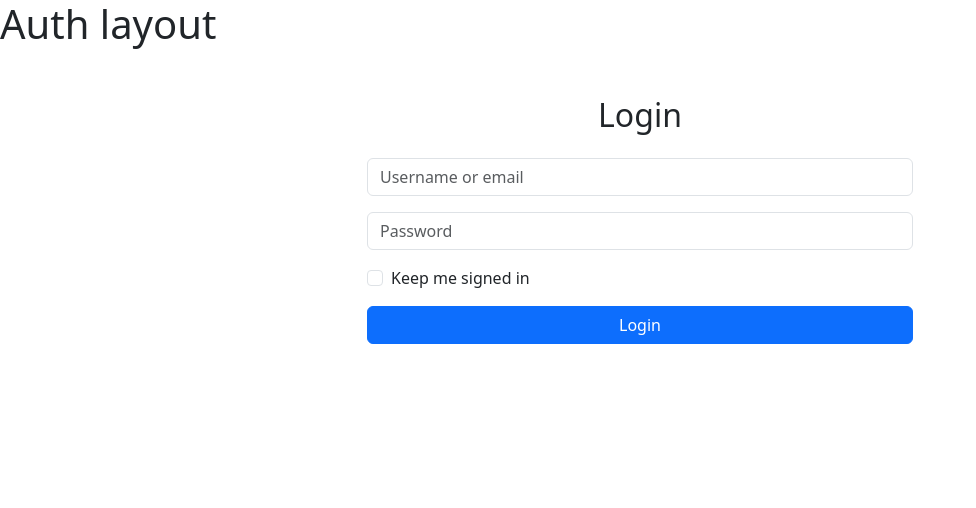
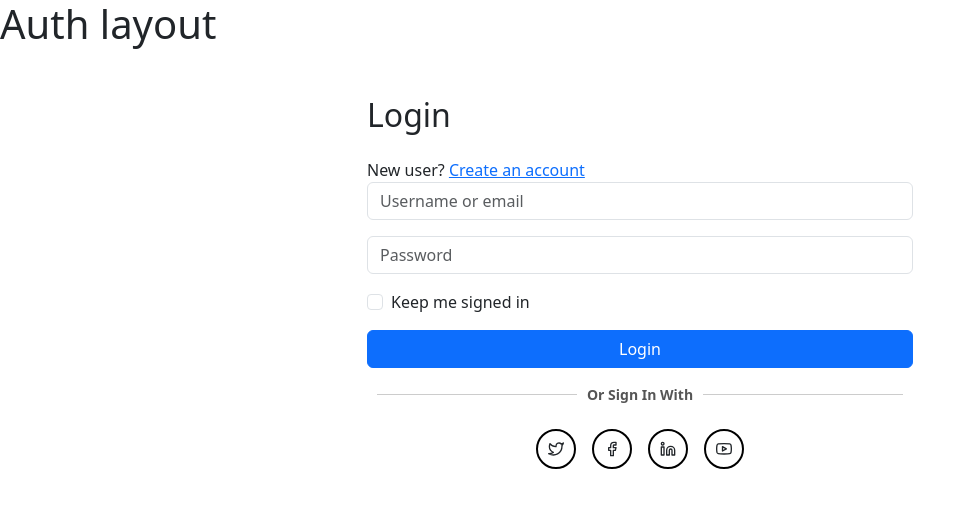
Before and after one commit to BinoyDarvin/country-list, a React (Vite) app: page /auth/login in a window 1280 px wide. Shown: the top 508 px of the page, without its empty margins (0-976 px from the left). Built offline with nearby package versions, Linux system fonts and the light colour scheme.

Commit message:
login style

```diff
--- a/src/pages/auth/login/index.tsx
+++ b/src/pages/auth/login/index.tsx
@@ -1,7 +1,10 @@
 import { FormEvent, useState } from 'react';
 import { emailRegex, passwordRegex } from '../../../util/constants';
-import { useNavigate } from 'react-router';
-import { Form, Button, Container, Row, Col } from 'react-bootstrap';
+import { NavLink, useNavigate } from 'react-router';
+import { Form, Button, Container, Row, Col, Stack } from 'react-bootstrap';
+import { FiTwitter, FiFacebook, FiLinkedin, FiYoutube } from 'react-icons/fi';
+import { RoundedIcon } from '../../../components/rounded-icon';
+import './login.scss';
 
 export const Login = () => {
 	const navigate = useNavigate();
@@ -48,7 +51,10 @@ export const Login = () => {
 		<Container className='mt-5'>
 			<Row className='justify-content-md-center'>
 				<Col md={6}>
-					<h2 className='text-center mb-4'>Login</h2>
+					<h2 className='mb-4'>Login</h2>
+					<div>
+						New user? <NavLink to='/auth/signup'>Create an account</NavLink>
+					</div>
 					<Form onSubmit={handleSubmit}>
 						<Form.Group className='mb-3' controlId='formEmail'>
 							<Form.Control
@@ -82,6 +88,25 @@ export const Login = () => {
 							Login
 						</Button>
 					</Form>
+					<div className='divider mt-3'>
+						<span>Or Sign In With</span>
+					</div>
+					<div className='d-flex align-items-center justify-content-center mt-4'>
+						<Stack direction='horizontal' gap={3}>
+							<RoundedIcon>
+								<FiTwitter />
+							</RoundedIcon>
+							<RoundedIcon>
+								<FiFacebook />
+							</RoundedIcon>
+							<RoundedIcon>
+								<FiLinkedin />
+							</RoundedIcon>
+							<RoundedIcon>
+								<FiYoutube />
+							</RoundedIcon>
+						</Stack>
+					</div>
 				</Col>
 			</Row>
 		</Container>
--- /dev/null
+++ b/src/pages/auth/login/login.scss
@@ -0,0 +1,16 @@
+.divider {
+    display: flex;
+    align-items: center;
+    text-align: center;
+    color: #555;
+    font-weight: bold;
+    font-size: 14px;
+  }
+
+  .divider::before,
+  .divider::after {
+    content: "";
+    flex: 1;
+    border-bottom: 1px solid #ccc;
+    margin: 0 10px;
+  }
```
